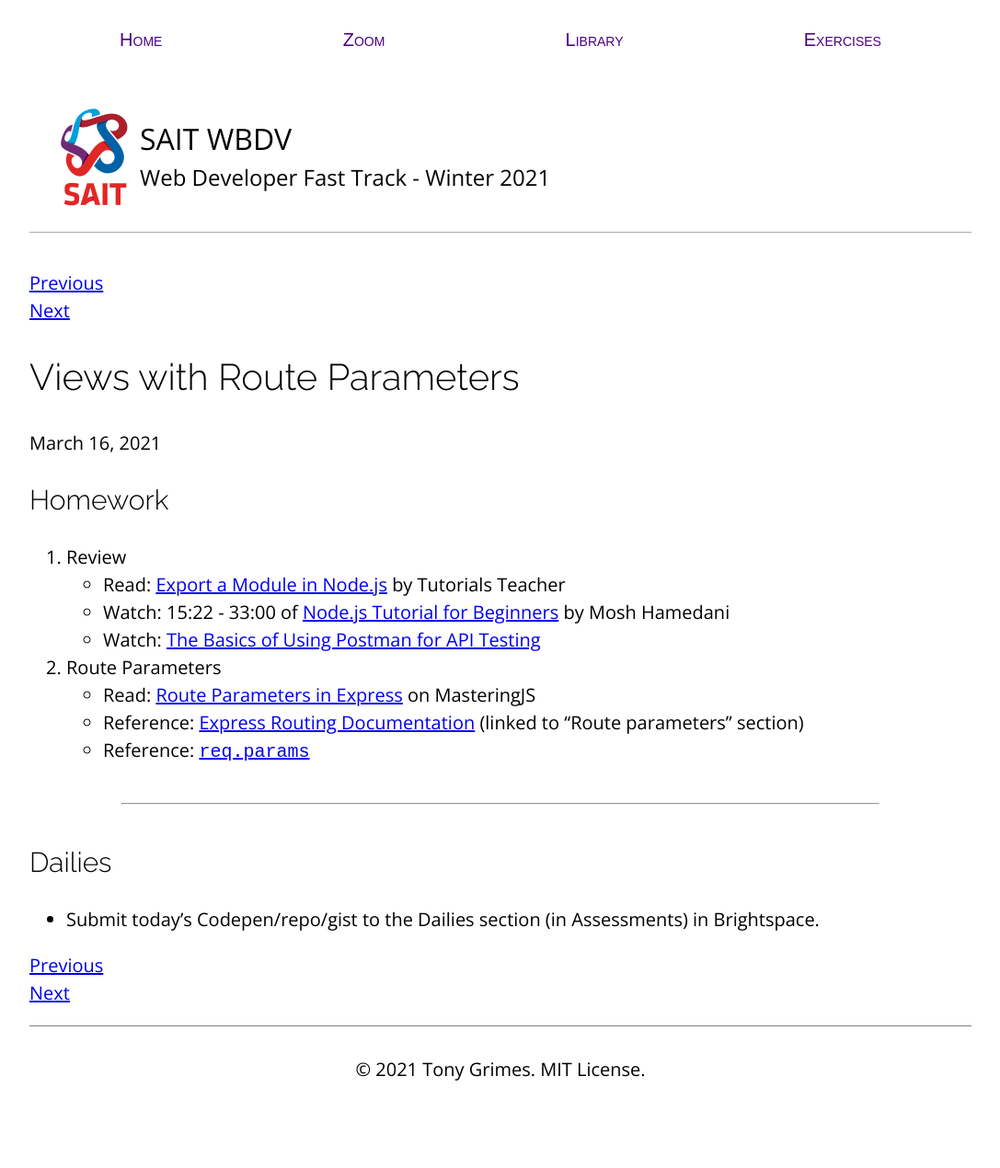
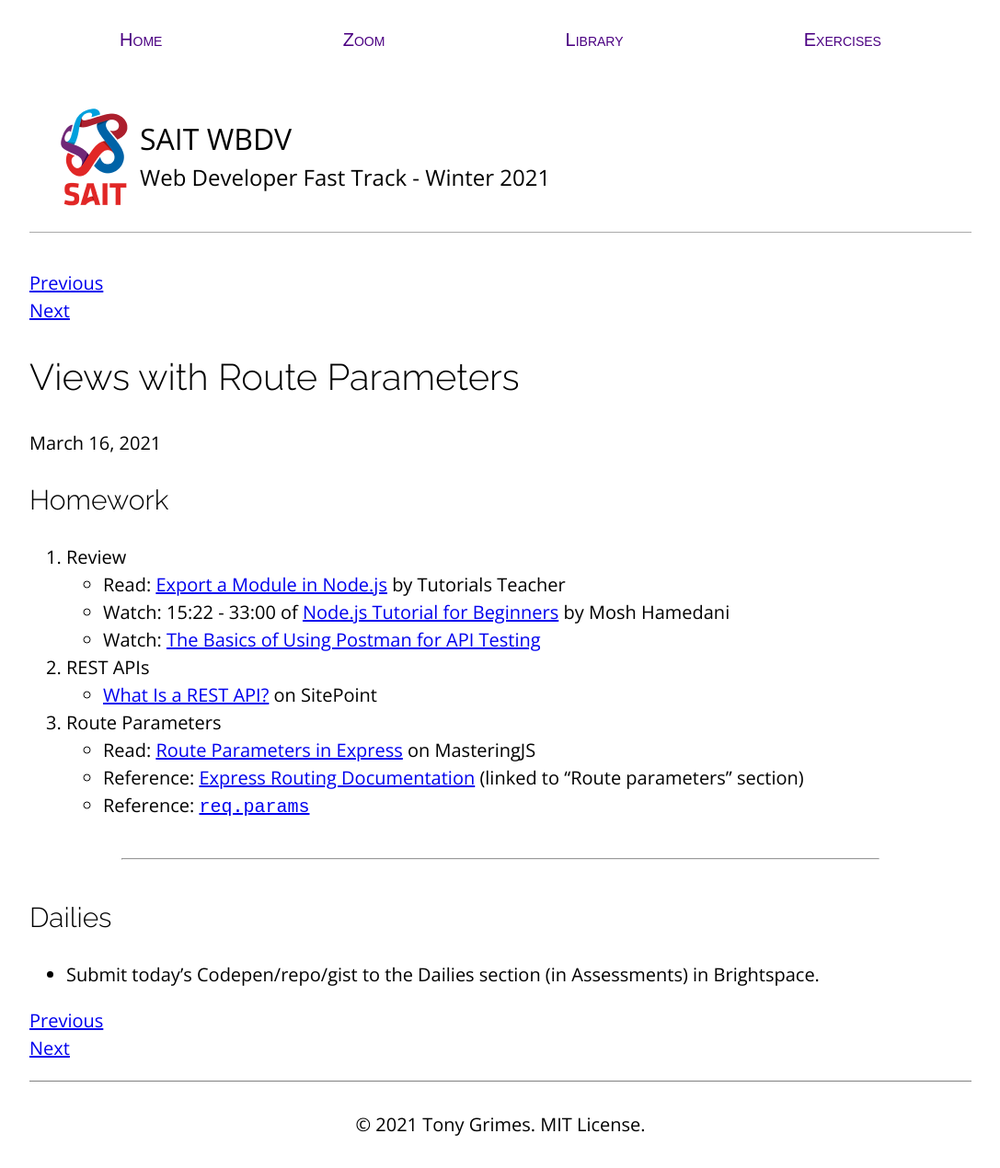
Before and after one commit to sait-wbdv/winter-2021, a Jekyll site: the page built from _posts/2021-03-16-view-route-parameters.md, in a window 1280 px wide. Shown: the whole page at 92% size, without its empty margins (96-1183 px from the left). Built offline with Jekyll 4.4.1, drawn with Linux system fonts in a browser that asks for light colours; nearby versions of some CDN libraries; before the commit the page ends 1210 px from its top, so only the background shows below that; part of the change alters nothing that is shown.

Commit message:
added W10T

````diff
--- a/_posts/2021-03-16-view-route-parameters.md
+++ b/_posts/2021-03-16-view-route-parameters.md
@@ -9,7 +9,9 @@ categories: cpnt262
     - Read: [Export a Module in Node.js](https://www.tutorialsteacher.com/nodejs/nodejs-module-exports) by Tutorials Teacher
     - Watch: 15:22 - 33:00 of [Node.js Tutorial for Beginners](https://www.youtube.com/watch?v=TlB_eWDSMt4&t=922s) by Mosh Hamedani
     - Watch: [The Basics of Using Postman for API Testing](https://youtu.be/t5n07Ybz7yI)
-2. Route Parameters
+2. REST APIs
+    - [What Is a REST API?](https://www.sitepoint.com/developers-rest-api/) on SitePoint
+3. Route Parameters
     - Read: [Route Parameters in Express](https://masteringjs.io/tutorials/express/route-parameters) on MasteringJS
     - Reference: [Express Routing Documentation](https://expressjs.com/en/guide/routing.html#route-parameters) (linked to "Route parameters" section)
     - Reference: [`req.params`](https://expressjs.com/en/4x/api.html#req.params)
@@ -18,31 +20,86 @@ categories: cpnt262
 {% comment %}
 
 ## Morning reflection
+- As of Express 4, an optional (recommended?) way to send bare `404` errors:
+
+    ```js
+    res.sendStatus(404)
+    ```
+
+    Replaces:
+
+    ```js
+    res.status(404)
+    res.send('Not found')
+    ```
+
 ### Housekeeping
 
 ---
 
-## 1. Lecture/Live-code
+## 1. RESTful API Interfaces
 ### Learning Objectives
-### Terminology
+- Summarize the characteristics of a REST API.
+- Identify common convensions for REST APIs.
+
 ### Materials
+- [Best practices for REST API design](https://stackoverflow.blog/2020/03/02/best-practices-for-rest-api-design/)
+
 ### Key Takeaways
+- Endpoint paths are usually plural versions of nouns. Examples:
+  - `GET /users`
+  - `GET /images`
+- An endpoint with a `id` or parameter returns a single item. Without those parameters, it returns a list of the items:
+  - `GET /users`: returns a list of users.
+  - `GET /users/42`: Returns user 42.
+- Verbs should be avoided for RESTful paths. That is what HTTP methods are for.
+  - `GET /find/users` is not a good endpoint.
+- Filters for sorting and searching should not be a part of and enpoint (because they are verbs). Instead, pass them as URL parameters (not route parameters).
+  - `GET /images?sort=date`
+  - `GET /definitions?search=function`
 
 ---
 
-## 2. Lecture/Live-code
+## 2. Add definitions `list` endpoint
 ### Learning Objectives
+- Create a RESTful `list` endpoint with `ejs`.
+- Add a custom `js` script to a view.
+- Add a custom stylesheet to a view.
+
 ### Terminology
 ### Materials
+- Sample Code: [Route Parameters](https://github.com/sait-wbdv/sample-code/tree/master/backend/express/route-params)
+- Activity: [Create a RESTful `list` endpoint](https://github.com/sait-wbdv/sample-code/tree/master/backend/express/route-params/1-create-list-route)
+
 ### Key Takeaways
+- `main.css` (or similar) contains CSS that is common to all (or most) pages of a site. If a page needs a lot of (or conflicting) styling, it's often best to create a separate stylesheet for that page.
+
+---
+
+## 3. Add definitions `item` endpoint
+### Learning Objectives
+- Create a RESTful `item` endpoint with route parameters and EJS.
+
+### Materials
+- Activity: [Create a RESTful `list` endpoint](https://github.com/sait-wbdv/sample-code/tree/master/backend/express/route-params/1-create-list-route)
+
+### Key Takeaways
+- Route parameters are created by placing a colon `:` before a path segment in an endpoint:
+  - `GET /users/:id`
+- The label after the `:` becomes the name of the variable when it's passed to the route handler.
+- In express, route parameter name/value pairs are assigned to the `request.params` object.
 
 ---
 
 ## Open lab-time
-
----
-
-### Tony's goals for Lab-Time
+### Activities
+1. Finish the Extras listed in today's Activity.
+2. Using your wits figure out where URL parameters (the bit after the `?` in a URL) are stored in an Express request and:
+    - Add a `random` filter to a list endpoint using this [Random Array Item](https://gist.github.com/acidtone/2a3cac26a229aa95685e5cf6344f2e4e) sample code.
+        - `GET /images?filter=random`
+    - Add a `sort` filter that... sorts your list:
+        - `GET /images?sort=asc`
+3. Work on assignments and such.
 
 ---
 {% endcomment %}
````
